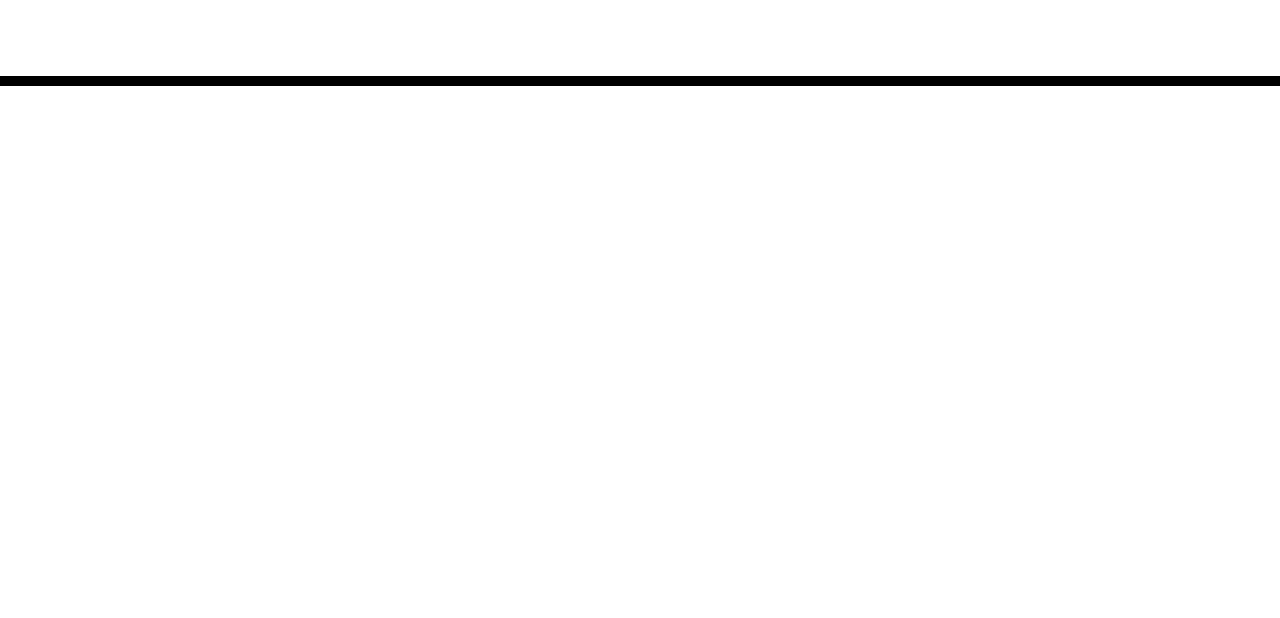
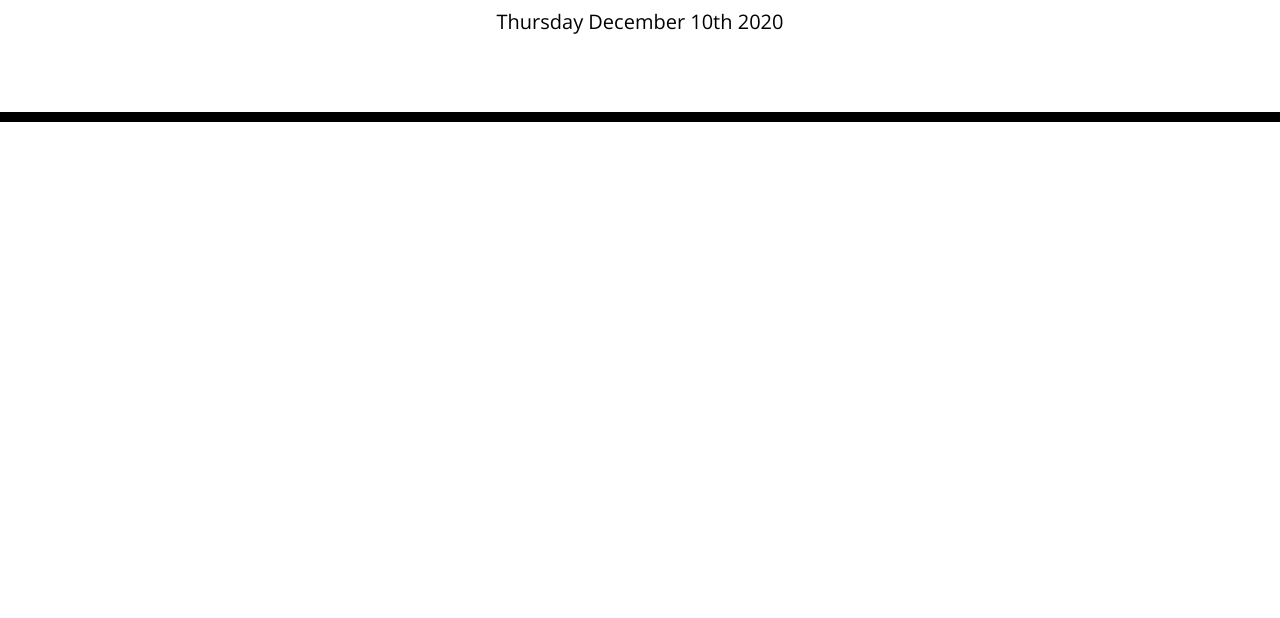
Before and after one commit to sharkattack182/day-planner, a plain HTML site: page index.html in a window 1280 px wide. Shown: the part 182-800 px from the top of the page. Drawn offline with nearby package versions, Linux system fonts and the light colour scheme.

Commit message:
Added in the date at the header

```diff
--- a/index.html
+++ b/index.html
@@ -35,5 +35,6 @@
 
     <script src="https://code.jquery.com/jquery-3.4.1.min.js"></script>
     <script src="https://cdnjs.cloudflare.com/ajax/libs/moment.js/2.24.0/moment.min.js"></script>
+    <script src="./script.js"></script>
   </body>
 </html>
--- a/script.js
+++ b/script.js
@@ -1,5 +1,5 @@
 var hourlyDisplay = $(".container");
-var currentDay = $("#currentday");
+var currentDay = $("#currentDay");
 // nned to build the html dthrough jquery but need to do it by the predefined classes
 // create a list fo classes and what the do
 // check the example and map it out on paper
@@ -10,5 +10,6 @@ var currentDay = $("#currentday");
 // need to set current hour and track the hour to set colors in the divs
 
 window.onload = function() {
+    currentDay.text(moment().format('dddd MMMM Do YYYY'));
 
 }
```
